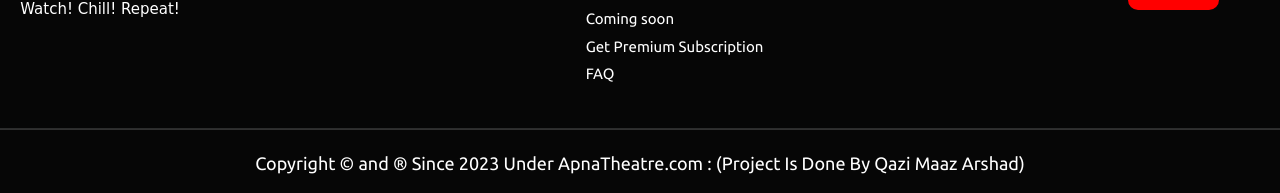
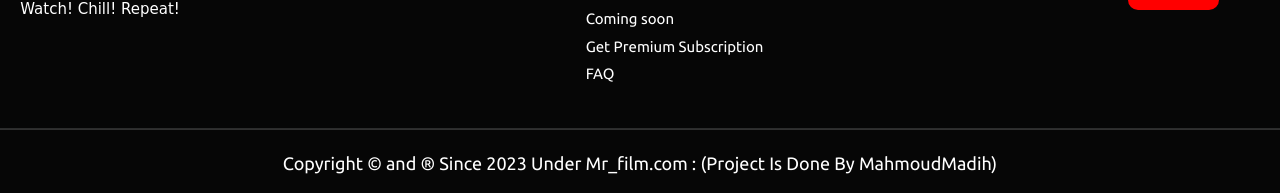
Before and after one commit to MahmoudMADIH/Movie-Streaming-Website-master_1, a plain HTML site: page anime.html in a window 1280 px wide. Shown: the part 1598-1791 px from the top of the page. Drawn offline with nearby package versions, Linux system fonts and the light colour scheme; a script that the page names is missing.

Commit message:
Update anime.html

```diff
--- a/anime.html
+++ b/anime.html
@@ -735,7 +735,7 @@
             <p>Copyright &copy; and &reg; Since
                 <script>
                     document.write(new Date().getFullYear())
-                </script> Under ApnaTheatre.com : (Project Is Done By Qazi Maaz Arshad)</p>
+                </script> Under Mr_film.com : (Project Is Done By MahmoudMadih)</p>
         </div>
     </footer>
 
```
